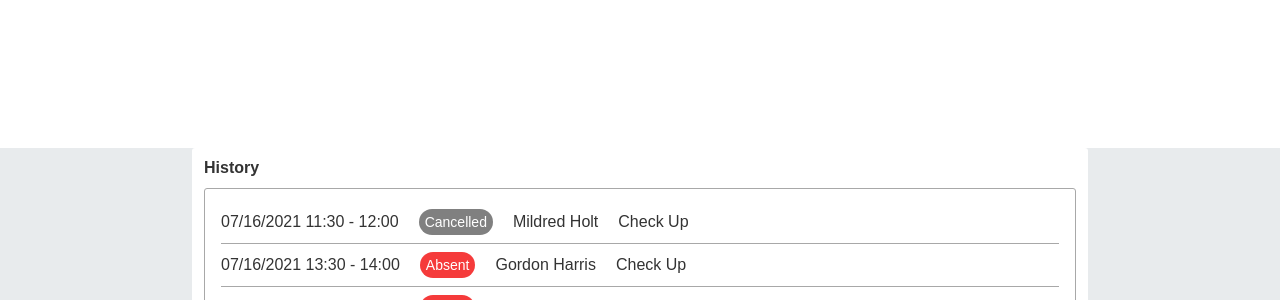
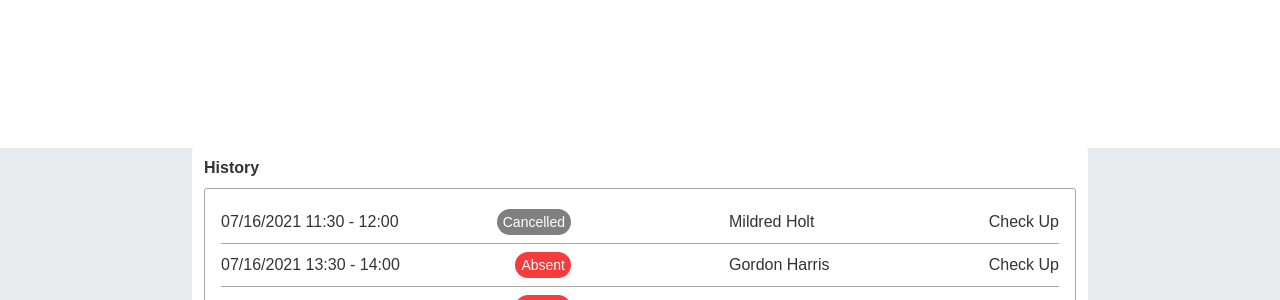
Before and after one commit to henriqueinonhe/medical-dashboard, a React app: page / in a window 1280 px wide. Shown: the part 652-952 px from the top of the page. Built offline with nearby package versions, Linux system fonts and the light colour scheme; the HTML template or start-up script is replaced by a standard one.

Commit message:
Finish implementing AppointmentsHistoryEntry and AppointmentsHistory

```diff
--- a/src/components/AppointmentsHistory.tsx
+++ b/src/components/AppointmentsHistory.tsx
@@ -5,7 +5,7 @@ import { AppointmentsHistoryEntry } from "./AppointmentsHistoryEntry";
 import { DoctorDashboardComponentContainer } from "./DoctorDashboardComponentContainer";
 
 const Container = styled(DoctorDashboardComponentContainer)`
-  min-width: 0;
+  min-width: 320px;
 `;
 
 const HistoryLabel = styled.span`
--- a/src/components/AppointmentsHistoryEntry.tsx
+++ b/src/components/AppointmentsHistoryEntry.tsx
@@ -6,12 +6,32 @@ import { Appointment, AppointmentsService, AppointmentStatus } from "../services
 const Container = styled.div`
   display: flex;
   align-items: center;
+  justify-content: space-between;
   padding: 8px 0;
   margin: 0 4px;
   border-bottom: 1px solid #a8a8a8;
 
   &:last-of-type {
     border-bottom: none;
+  }
+`;
+
+const Column = styled.div`
+  display: flex;
+  align-items: center;
+  width: 50%;
+  max-width: 350px;
+`;
+
+const LeftColumn = styled(Column)`
+  justify-content: space-between;
+`;
+
+const RightColumn = styled(Column)`
+  justify-content: flex-end;
+
+  @media (min-width: 768px) {
+    justify-content: space-between;
   }
 `;
 
@@ -38,12 +58,17 @@ interface StatusChipProps {
 }
 
 const StatusChip = styled.div<StatusChipProps>`
+  display: none;
   background-color: ${props => statusChipColorMatrix[props.status]};
   color: white;
   border-radius: 100px;
   padding: 6px;
   font-size: 14px;
   margin-left: 20px;
+
+  @media (min-width: 768px) {
+    display: initial;
+  }
 `;
 
 const PatientNameField = styled.span`
@@ -51,7 +76,12 @@ const PatientNameField = styled.span`
 `;
 
 const TypeField = styled.span`
+  display: none;
   margin-left: 20px;
+
+  @media (min-width: 768px) {
+    display: initial;
+  }
 `;
 
 export interface AppointmentsHistoryEntryProps {
@@ -82,6 +112,7 @@ export const AppointmentsHistoryEntry = React.memo((props : AppointmentsHistoryE
 
   return (
     <Container>
+      <LeftColumn>
         <DateTimeContainer>
           <DateField>{displayableDate}</DateField>
           &nbsp;
@@ -91,10 +122,14 @@ export const AppointmentsHistoryEntry = React.memo((props : AppointmentsHistoryE
         <StatusChip status={status}>
           {displayableStatus}
         </StatusChip>
+      </LeftColumn>
 
+      <RightColumn>
         <PatientNameField>{patient.name}</PatientNameField>
 
         <TypeField>{displayableType}</TypeField>
+      </RightColumn>
+
     </Container>
   );
 });
```
Lines whose indentation alone changed are shown as unchanged.
